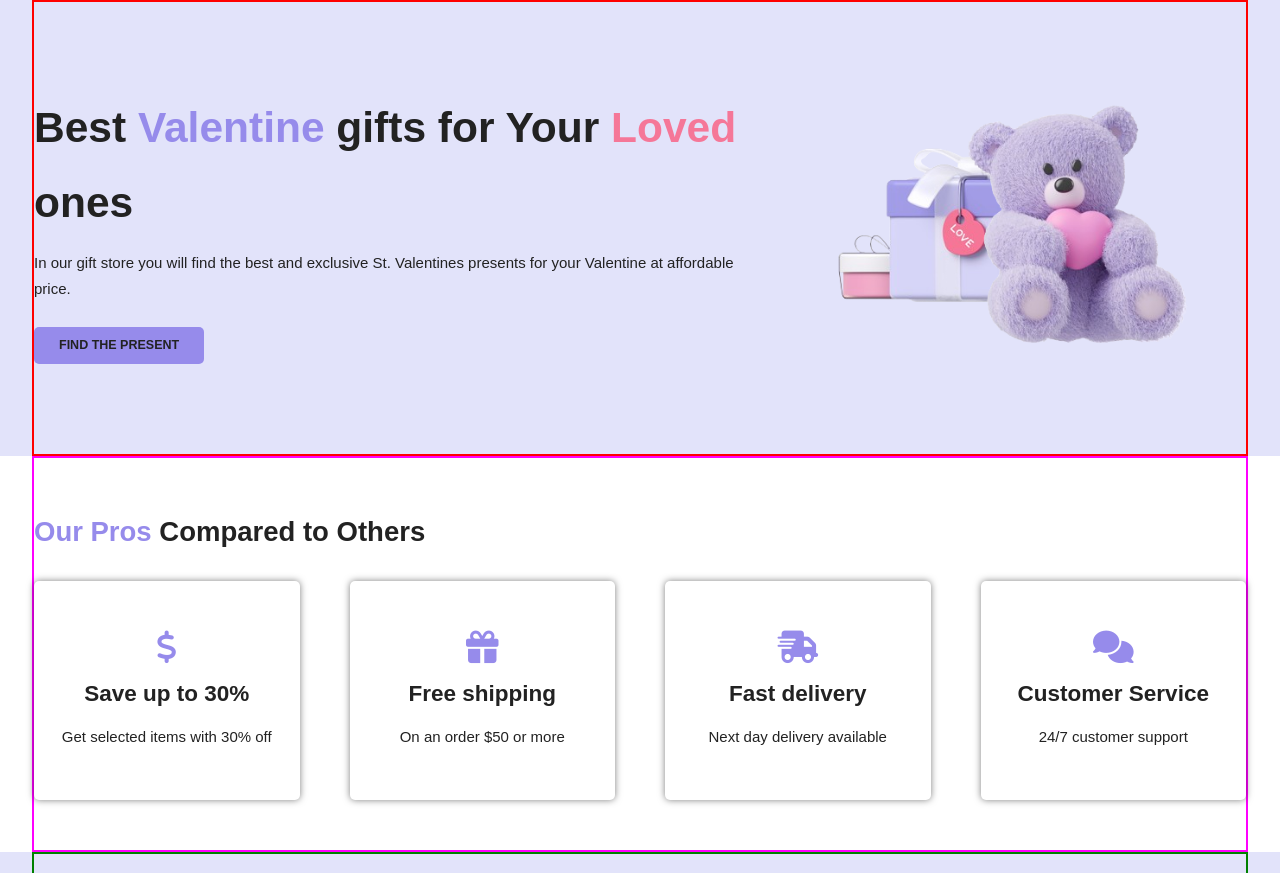
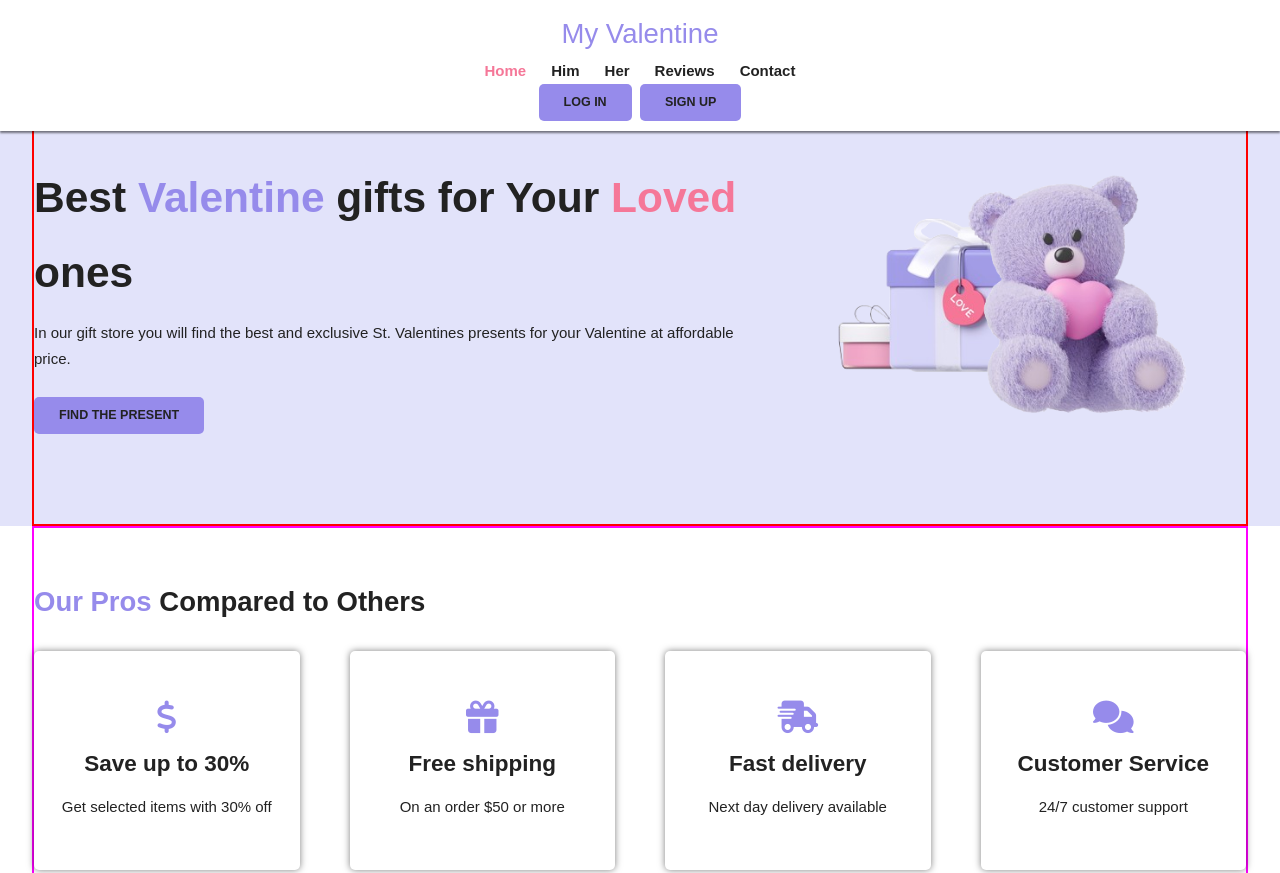
Before and after one commit to birmansahil/gift-shop, a plain HTML site: page index.html in a window 1280 px wide. Shown: the top 873 px of the page. Drawn offline with Linux system fonts and the light colour scheme.

Commit message:
added navbar

```diff
--- a/index.html
+++ b/index.html
@@ -14,6 +14,30 @@
     ></script>
   </head>
   <body>
+    <header>
+      <nav class="navbar">
+        <a class="logo" href="#">My Valentine</a>
+
+        <ul class="nav-list">
+          <li><a class="nav-link active" href="#">Home</a></li>
+          <li><a class="nav-link" href="#">Him</a></li>
+          <li><a class="nav-link" href="#">Her</a></li>
+          <li><a class="nav-link" href="#">Reviews</a></li>
+          <li><a class="nav-link" href="#">Contact</a></li>
+        </ul>
+
+        <div class="auth-panel">
+          <a class="btn btn-primary" href="#">Log In</a> &nbsp;
+          <a class="btn btn-primary" href="#">Sign Up</a>
+        </div>
+
+        <div class="menu">
+          <div></div>
+          <div></div>
+        </div>
+      </nav>
+    </header>
+
     <main>
       <div class="intro-container">
         <div class="intro">
--- a/styles.css
+++ b/styles.css
@@ -41,6 +41,11 @@ p {
     font-size: 1.5rem;
 }
 
+a {
+    color: inherit;
+    font-size: 1.5rem;
+}
+
 img {
     width: 100%;
     object-fit: cover;
@@ -48,13 +53,8 @@ img {
 
 .logo {
     color: var(--tertiary-font-color);
-    font-size: 3.75rem;
+    font-size: 2.75rem;
     text-decoration: none;
-}
-
-.link {
-    color: inherit;
-    font-size: 1.5rem;
 }
 
 .btn {
@@ -82,8 +82,61 @@ img {
     color: #F57798;
 }
 
+/* Header */
+header {
+    position: fixed;
+    top: 0;
+    width: 100%;
+    background-color: var(--primary-background-color);
+    z-index: 1;
+    box-shadow: 0 2px 2px rgba(0, 0, 0, 0.5);
+}
+
+.navbar {
+    width: 95%;
+    margin: 1rem auto;
+    display: flex;
+    flex-direction: column;
+}
+
+.nav-list {
+    display: flex;
+    gap: 2.5rem;
+    list-style-type: none;
+}
+
+.nav-link {
+    font-weight: bold;
+    text-decoration: none;
+}
+
+.active {
+    color: #F57798;
+}
+
+.menu {
+    display: none;
+}
+
+.menu div {
+    width: 25px;
+    height: 3.5px;
+    margin: 5px;
+    background-color: var(--tertiary-background-color);
+}
+
+@media (min-width: 825px) {
+    .navbar {
+        justify-content: space-between;
+        align-items: center;
+    }
+}
+
+main {
+    margin-top: 7rem;
+}
+
 /* Intro Section */
-
 .intro-container {
     background-color: var(--secondary-background-color);
 }
```
